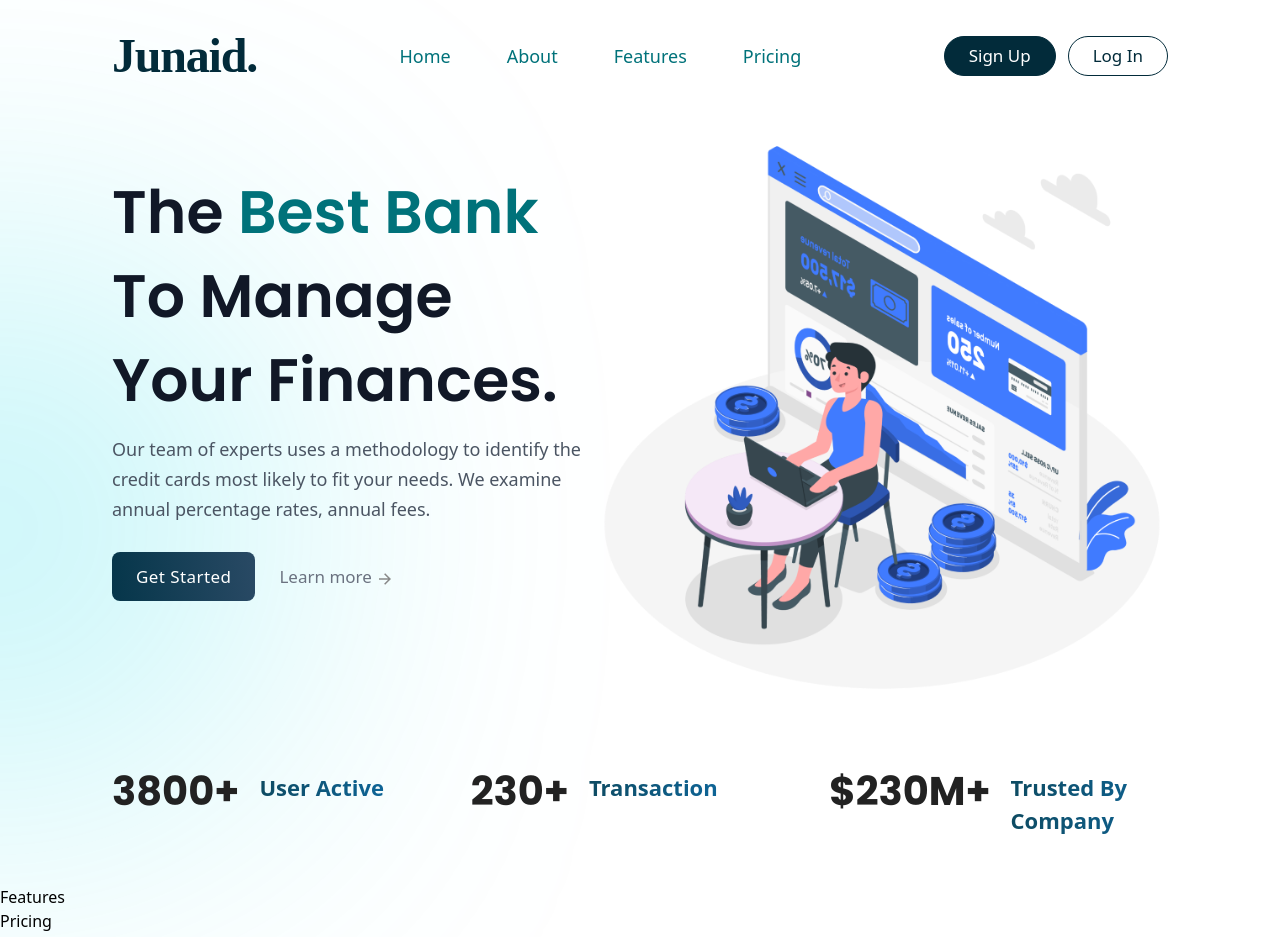
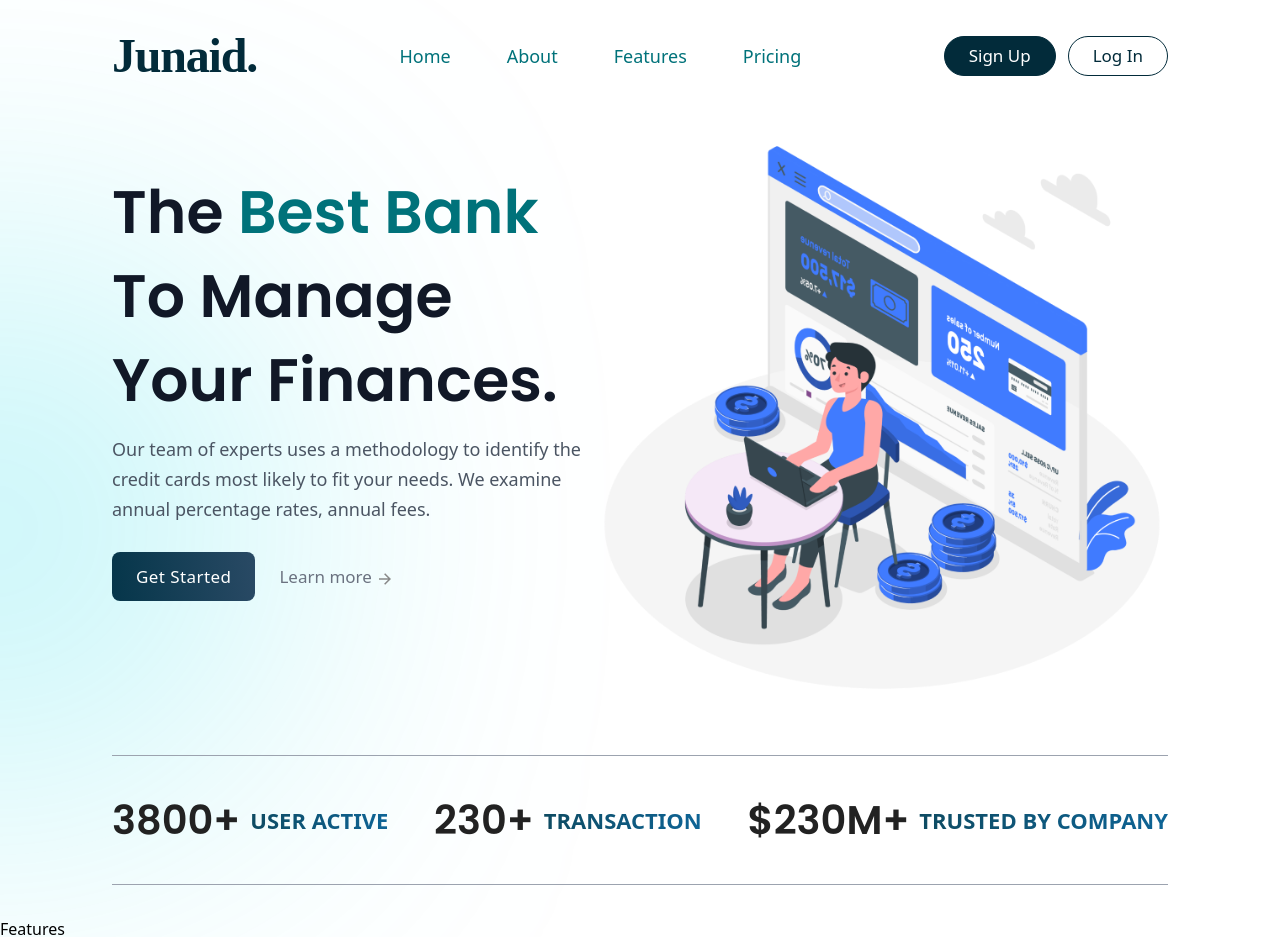
Before and after one commit to Raja-Junaid/bank_website, a React (Vite) app: page / in a window 1280 px wide. Shown: the top 937 px of the page. Built offline with nearby package versions, Linux system fonts and the light colour scheme; a web font is replaced by a local one.

Commit message:
stats section is completed

```diff
--- a/src/App.jsx
+++ b/src/App.jsx
@@ -11,7 +11,7 @@ const App = () => {
       <section className={`${styles.paddingX} py-5 xl:py-2`}>
         <Hero />
       </section>
-      <section className={`${styles.paddingX} py-4 md:py-12`}>
+      <section className={`${styles.paddingX} py-10 md:py-14 lg:py-8`}>
         <Stats />
       </section>
       <section>
--- a/src/components/Stats.jsx
+++ b/src/components/Stats.jsx
@@ -2,11 +2,11 @@ import { stats } from '../constants';
 
 const Stats = () => {
   return (
-    <div className="grid grid-cols-1 sm:grid-cols-2 md:grid-cols-3 gap-y-8 md:gap-x-3 lg:gap-x-5">
-      {stats.map((stat) => (
-        <div id={stat.id} className='flex flex-col xl:flex-row xl:gap-x-5'>
-          <h2 className='text-3xl font-poppins text-darkGray font-bold md:text-4xl xl:text-[40px]'>{stat.number}</h2>
-          <p className='textGradient text-[20px] font-semibold md:text-[22px] xl:font-bold'>{stat.title}</p>
+    <div className="max-container grid grid-cols-1 sm:grid-cols-3 gap-y-8 lg:gap-y-0 lg:flex lg:justify-between py-8 lg:py-11 border-t border-b border-gray-400">
+      {stats.map((stat, index) => (
+        <div id={stat.id} className={`flex flex-col gap-y-[-2rem] lg:flex-row lg:items-center lg:gap-x-2.5`}>
+          <h2 className='text-3xl font-poppins text-darkGray font-semibold md:text-4xl xl:text-[40px]'>{stat.number}</h2>
+          <p className='textGradient text-[20px] font-semibold md:text-[22px] xl:font-bold xl:uppercase'>{stat.title}</p>
         </div>
       ))}
     </div>
```
